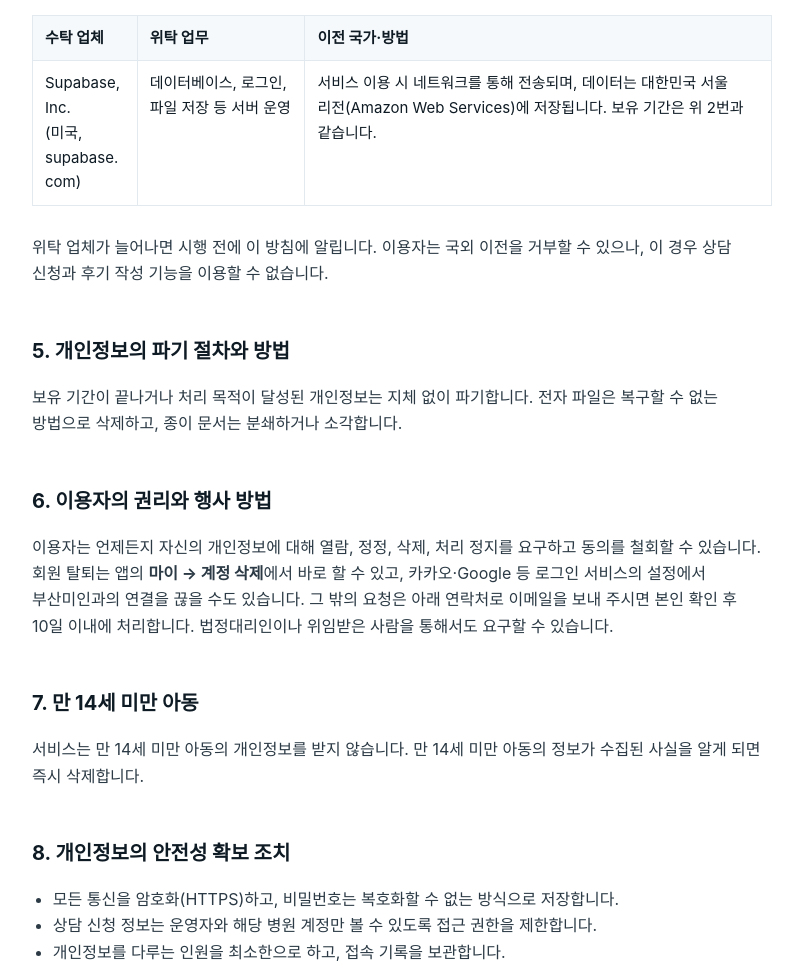
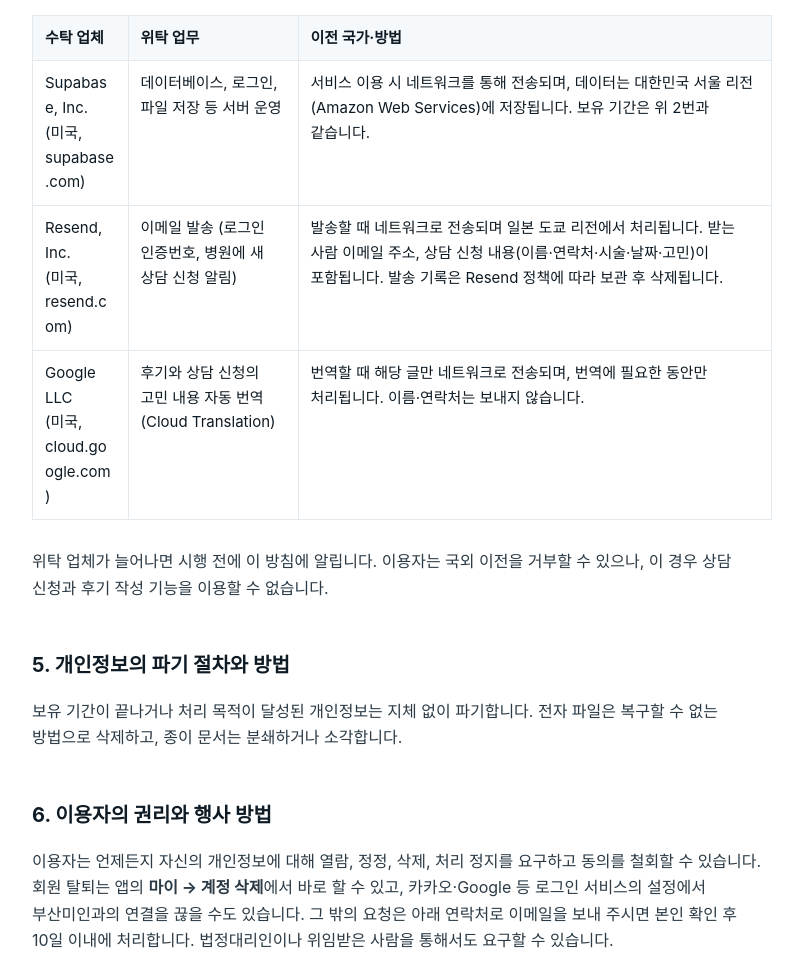
Before and after one commit to sringkorea/busanmiin-site, a plain HTML site: page privacy.html in a window 1280 px wide. Shown: the part 2086-3054 px from the top of the page, without its empty margins (238-1041 px from the left). Drawn offline with Linux system fonts and the light colour scheme; a web font is replaced by a local one.

Commit message:
개인정보처리방침: Resend·Google 번역 위탁 추가

```diff
--- a/privacy.html
+++ b/privacy.html
@@ -74,6 +74,8 @@
       <table>
         <tr><th>수탁 업체</th><th>위탁 업무</th><th>이전 국가·방법</th></tr>
         <tr><td>Supabase, Inc.<br>(미국, supabase.com)</td><td>데이터베이스, 로그인, 파일 저장 등 서버 운영</td><td>서비스 이용 시 네트워크를 통해 전송되며, 데이터는 대한민국 서울 리전(Amazon Web Services)에 저장됩니다. 보유 기간은 위 2번과 같습니다.</td></tr>
+        <tr><td>Resend, Inc.<br>(미국, resend.com)</td><td>이메일 발송 (로그인 인증번호, 병원에 새 상담 신청 알림)</td><td>발송할 때 네트워크로 전송되며 일본 도쿄 리전에서 처리됩니다. 받는 사람 이메일 주소, 상담 신청 내용(이름·연락처·시술·날짜·고민)이 포함됩니다. 발송 기록은 Resend 정책에 따라 보관 후 삭제됩니다.</td></tr>
+        <tr><td>Google LLC<br>(미국, cloud.google.com)</td><td>후기와 상담 신청의 고민 내용 자동 번역 (Cloud Translation)</td><td>번역할 때 해당 글만 네트워크로 전송되며, 번역에 필요한 동안만 처리됩니다. 이름·연락처는 보내지 않습니다.</td></tr>
       </table>
       </div>
       <p>위탁 업체가 늘어나면 시행 전에 이 방침에 알립니다. 이용자는 국외 이전을 거부할 수 있으나, 이 경우 상담 신청과 후기 작성 기능을 이용할 수 없습니다.</p>
@@ -164,6 +166,8 @@
       <table>
         <tr><th>Provider</th><th>Service</th><th>Transfer</th></tr>
         <tr><td>Supabase, Inc.<br>(USA, supabase.com)</td><td>Database, sign-in and file storage</td><td>Sent over the network when you use the Service. Data is stored in the Seoul, Republic of Korea region (Amazon Web Services). Retention as in section 2.</td></tr>
+        <tr><td>Resend, Inc.<br>(USA, resend.com)</td><td>Sending email (sign-in codes, new consultation alerts to clinics)</td><td>Sent over the network and processed in the Tokyo, Japan region. Includes the recipient's email and the consultation details (name, contact, treatment, dates, concerns). Delivery logs are kept and deleted under Resend's policy.</td></tr>
+        <tr><td>Google LLC<br>(USA, cloud.google.com)</td><td>Automatic translation of reviews and consultation notes (Cloud Translation)</td><td>Only the text being translated is sent, and only for as long as translation takes. Names and contact details are not sent.</td></tr>
       </table>
       </div>
       <p>If we add providers, we will update this policy before doing so.</p>
```
